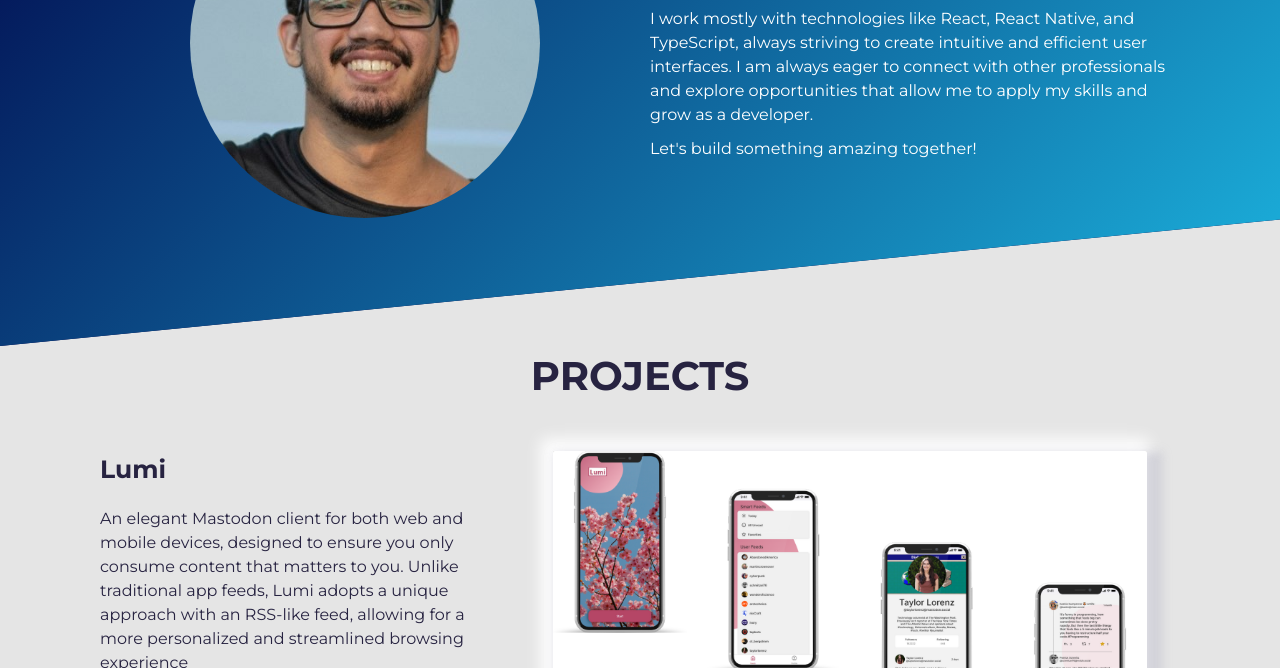
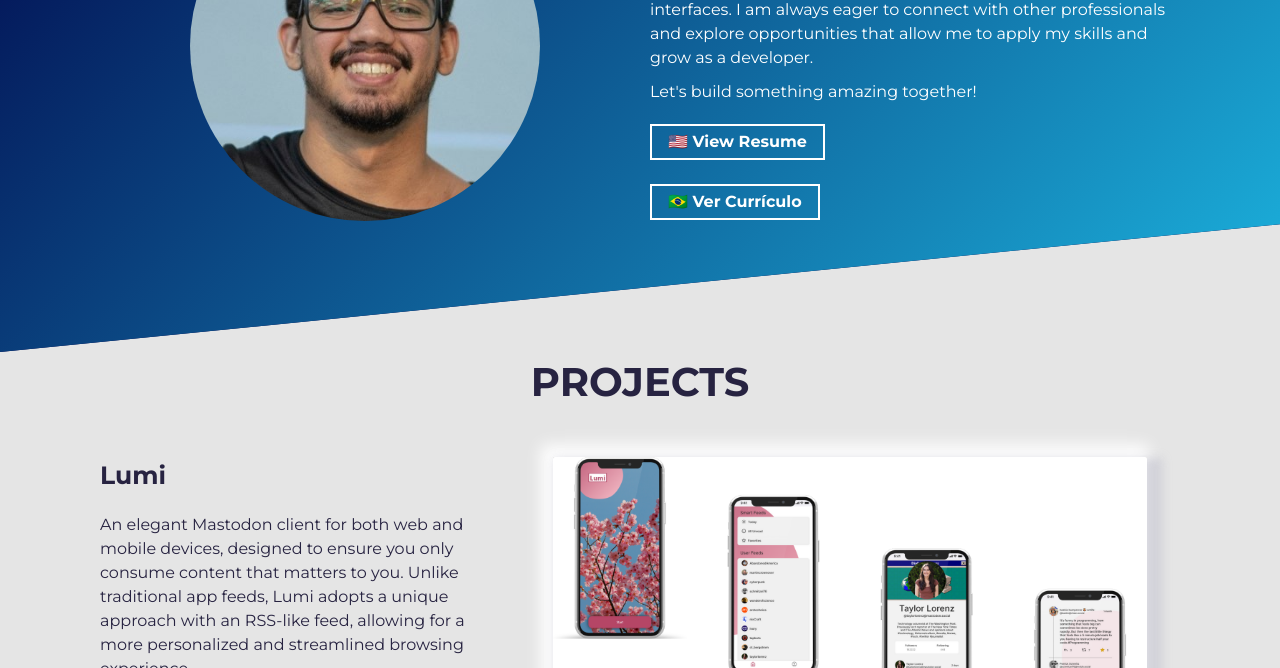
Before and after one commit to Elcineyjr/portfolio, a plain HTML site: page index.html in a window 1280 px wide. Shown: the part 1087-1755 px from the top of the page. Drawn offline with Linux system fonts and the light colour scheme.

Commit message:
feat: add CV

```diff
--- a/index.html
+++ b/index.html
@@ -140,13 +140,21 @@
             <p class="about-wrapper__info-text">
               Let's build something amazing together!
             </p>
-            <!-- TODO Resume -->
-            <!-- <span class="about-wrapper__cta">
-              <a href="#" class="cta-btn cta-btn--resume">🇺🇸 View Resume</a>
+
+            <span class="about-wrapper__cta">
+              <a
+                href="assets/cv/en-us/Elciney Júnior.pdf"
+                class="cta-btn cta-btn--resume"
+                >🇺🇸 View Resume</a
+              >
             </span>
             <span class="about-wrapper__cta">
-              <a href="#" class="cta-btn cta-btn--resume">🇧🇷 Ver Currículo</a>
-            </span> -->
+              <a
+                href="assets/cv/pt-br/Elciney Júnior.pdf"
+                class="cta-btn cta-btn--resume"
+                >🇧🇷 Ver Currículo</a
+              >
+            </span>
           </div>
         </div>
       </div>
```
Also changed, not shown: 2 other files.
